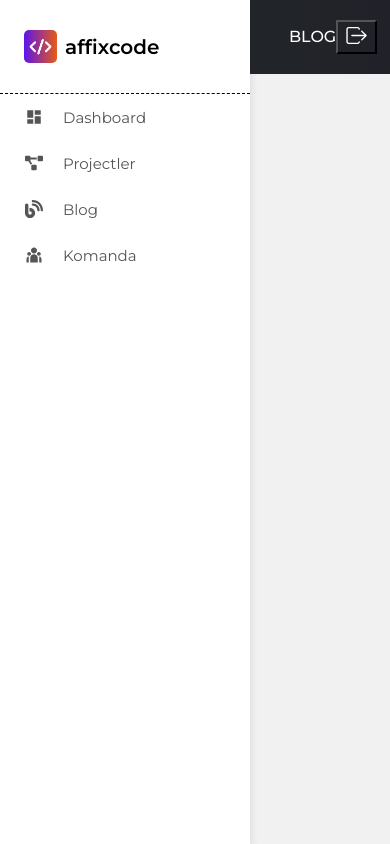
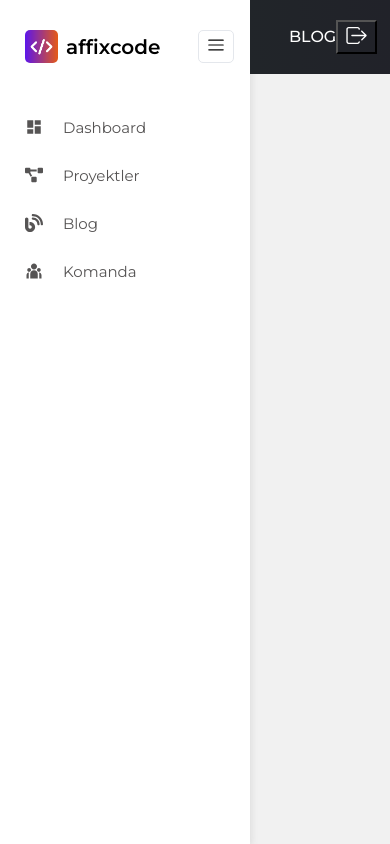
Before and after one commit to MAHIRHASANLI/affixcode, a Next.js app: page /admin/blog in a window 390 px wide. Built offline with nearby package versions, Linux system fonts and the light colour scheme.

Commit message:
updated mobile vesrion in sidebar

```diff
--- a/components/(admin)/sidebar/index.module.css
+++ b/components/(admin)/sidebar/index.module.css
@@ -1,16 +1,14 @@
 .sidebar {
   display: block;
-  /* position: fixed;
-  top: 0;
-  bottom: 0; */
-  width: 100%;
-  width: 250px;
+
   height: 100%;
+  overflow: hidden;
   overflow-y: auto;
   box-shadow: 0 0 2rem 0 rgba(136, 152, 170, 0.15);
   box-shadow: rgba(99, 99, 99, 0.2) 0px 2px 8px 0px;
   background-color: #fff;
   z-index: 9999;
+  transition: width 0.3s ease;
 }
 
 .sidebarClosed {
@@ -31,23 +29,35 @@
 
 .logo {
   display: flex;
-  justify-content: flex-start;
+  justify-content: space-between;
   align-items: center;
   padding-top: 30px;
-  padding-bottom: 30px;
+  padding-bottom: 40px;
   padding-left: 1.5rem;
-  padding-right: 1.5rem;
-  border-bottom: 1px dashed black;
+  padding-right: 1rem;
+  /* border-bottom: 1px dashed black; */
   /* margin-bottom: 15px; */
 }
 
+.logo button {
+  background: transparent;
+  border: 1px solid #e4e7ec;
+  padding: 5px 8px;
+  border-radius: 5px;
+  outline: none;
+}
+
+.logo svg {
+  font-size: 18px;
+  cursor: pointer;
+}
+
+.logo svg:hover {
+  color: #565454;
+}
+
 .menuItem a {
-  /* padding: 20px 0;
-  padding-left: 1.5rem;
-  padding-right: 1.5rem;
-  cursor: pointer;
-  transition: background-color 0.2s ease; */
-  padding: 14px 25px;
+  padding: 15px 25px;
   display: flex;
   gap: 20px;
   align-items: center;
@@ -63,7 +73,7 @@
 }
 
 .menuItem svg {
-  font-size: 18px;
+  font-size: 18px !important;
 }
 
 .menu hr {
--- a/components/(admin)/sidebar/index.tsx
+++ b/components/(admin)/sidebar/index.tsx
@@ -1,3 +1,5 @@
+"use client";
+
 import React from "react";
 import styles from "./index.module.css";
 import LogoComponent from "@/utils/logo";
@@ -6,13 +8,14 @@ import { MdDashboard } from "react-icons/md";
 import { FaProjectDiagram } from "react-icons/fa";
 import { RiTeamFill } from "react-icons/ri";
 import { FaBlog } from "react-icons/fa6";
+import { RxHamburgerMenu } from "react-icons/rx";
 
-interface SidebarProps {
-  sidebarOpen: boolean;
-  setSidebarOpen: (open: boolean) => void;
-}
+const Sidebar: React.FC = () => {
+  const [sidebarOpen, setSidebarOpen] = React.useState(false);
 
-const Sidebar: React.FC<SidebarProps> = ({ sidebarOpen, setSidebarOpen }) => {
+  function handleCloseSidebar() {
+    setSidebarOpen((prevState) => !prevState);
+  }
   return (
     <aside
       className={`${styles["sidebar-wrapper"]} `}
@@ -20,34 +23,57 @@ const Sidebar: React.FC<SidebarProps> = ({ sidebarOpen, setSidebarOpen }) => {
       //   !sidebarOpen ? styles.sidebarClosed : ""
       // }`}
     >
-      <div className={styles.sidebar}>
+      <div
+        className={styles.sidebar}
+        style={{ width: sidebarOpen ? "70px" : "250px" }}
+        // width: 65px;
+      >
         <nav className={styles.menu}>
           <ul>
-            <li className={styles["logo"]}>
-              <LogoComponent />
+            <li
+              className={styles["logo"]}
+              style={{ paddingLeft: sidebarOpen ? "18px" : "25px" }}
+            >
+              <div style={{ display: sidebarOpen ? "none" : "inline" }}>
+                <LogoComponent linkHref="/admin/dashboard" />
+              </div>
+              <button onClick={handleCloseSidebar}>
+                <RxHamburgerMenu />
+              </button>
             </li>
             <li className={styles.menuItem}>
               {" "}
-              <Link href="/admin/dashboard">
+              <Link href="/admin/dashboard" title="Dashboard">
                 {" "}
-                <MdDashboard /> Dashboard
+                <MdDashboard />{" "}
+                <span style={{ display: sidebarOpen ? "none" : "inline" }}>
+                  Dashboard
+                </span>
               </Link>
             </li>
             <li className={styles.menuItem}>
-              <Link href="/admin/project">
+              <Link href="/admin/project" title="Proyektler">
                 <FaProjectDiagram />
-                Projectler
+                <span style={{ display: sidebarOpen ? "none" : "inline" }}>
+                  Proyektler
+                </span>
               </Link>
             </li>
             <li className={styles.menuItem}>
-              <Link href="/admin/blog">
-                <FaBlog /> Blog
+              <Link href="/admin/blog" title="Blog">
+                <FaBlog />{" "}
+                <span style={{ display: sidebarOpen ? "none" : "inline" }}>
+                  Blog
+                </span>
               </Link>
             </li>
             <li className={styles.menuItem}>
-              <Link href="/admin/team">
+              <Link href="/admin/team" title="Komanda">
                 <RiTeamFill />
-                Komanda
+                <span style={{ display: sidebarOpen ? "none" : "inline" }}>
+                  {" "}
+                  Komanda
+                </span>
               </Link>
             </li>
           </ul>
--- a/components/footer/brand_social/index.tsx
+++ b/components/footer/brand_social/index.tsx
@@ -22,7 +22,7 @@ const BrandSocial = (props: Props) => {
   return (
     <div className={styles["brand-socials"]}>
       <div>
-        <LogoComponent />
+        <LogoComponent linkHref="/" />
       </div>
       <div className={styles["socials-wrapper"]}>
         {socials.map(({ link, text }, index) => (
--- a/components/header/desktop/index.tsx
+++ b/components/header/desktop/index.tsx
@@ -9,7 +9,7 @@ const DesktopVersion = (props: Props) => {
   return (
     <div className={styles["desktop-nav-wrapper"]}>
       <div className={styles["desktop-logo"]}>
-        <LogoComponent />
+        <LogoComponent linkHref="/" />
       </div>
       <div className={styles["desktop-menu"]}>
         <ul className={styles["desktop-links"]}>
--- a/components/header/mobile/index.tsx
+++ b/components/header/mobile/index.tsx
@@ -50,7 +50,7 @@ const MobileVersion = () => {
     <div>
       <div className={styles["mobile-nav-wrapper"]}>
         <div className={styles["mobile-logo"]}>
-          <LogoComponent />
+          <LogoComponent linkHref="/" />
         </div>
         <div
           className={styles["mobile-menu"]}
--- a/layouts/admin_layout/index.tsx
+++ b/layouts/admin_layout/index.tsx
@@ -1,4 +1,3 @@
-"use client";
 import React, { useState, ReactNode } from "react";
 import styles from "./index.module.css";
 import Sidebar from "@/components/(admin)/sidebar";
@@ -8,12 +7,10 @@ import "@/styles/reset.css";
 import "@/styles/global.css";
 
 const AdminLayout: React.FC<{ children: ReactNode }> = ({ children }) => {
-  const [sidebarOpen, setSidebarOpen] = useState(false);
-
   return (
     <div className={styles.wrapper}>
       <div className={styles.pageWrapper}>
-        <Sidebar sidebarOpen={sidebarOpen} setSidebarOpen={setSidebarOpen} />
+        <Sidebar />
 
         <div className={styles.contentArea}>
           <div>
--- a/utils/logo/index.tsx
+++ b/utils/logo/index.tsx
@@ -4,9 +4,9 @@ import Image from "next/image";
 import img from "@/assets/images/logo web.png";
 import styles from "./index.module.css";
 
-const LogoComponent: React.FC = () => {
+const LogoComponent = (linkHref: string) => {
   return (
-    <Link href="/" className={styles.logo}>
+    <Link href={linkHref} className={styles.logo}>
       <div className={styles.images}>
         <Image
           src={img}
```
